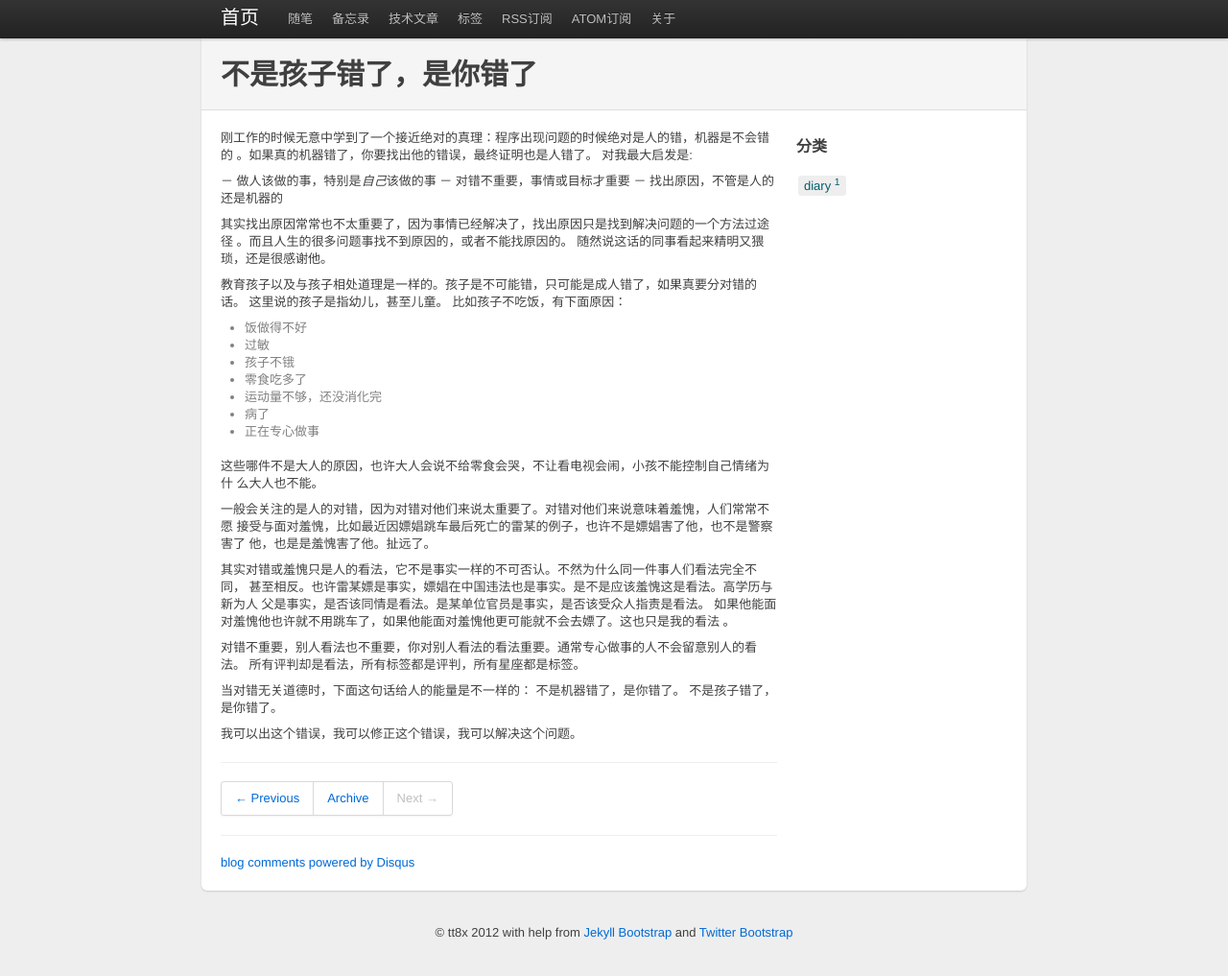
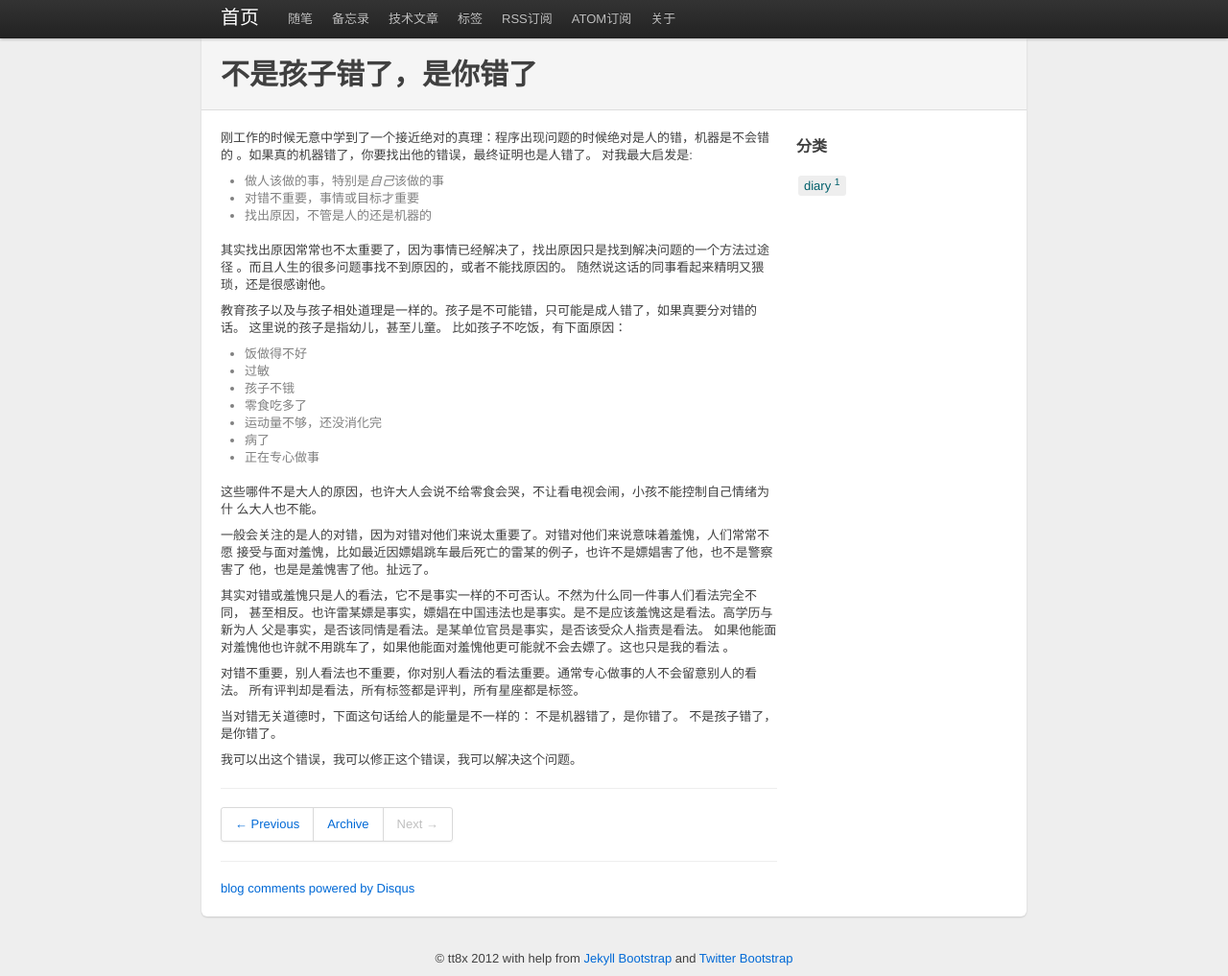
Before and after one commit to kkshare/kkshare.github.io, a Jekyll site: the page built from _posts/2016-04-12-不是孩子错了，是你错了.md, in a window 1280 px wide and 1017 px high. Shown: the whole window at 96% size. Built offline with Jekyll 4.4.1, drawn with Linux system fonts in a browser that asks for light colours; comment, search, counter and statistics services are not loaded.

```diff
--- a/_posts/2016-04-12-不是孩子错了，是你错了.md
+++ b/_posts/2016-04-12-不是孩子错了，是你错了.md
@@ -9,14 +9,13 @@ date: "2016-05-13"
 ---
 {% include JB/setup %}
 
-
 刚工作的时候无意中学到了一个接近绝对的真理：程序出现问题的时候绝对是人的错，机器是不会错的
 。如果真的机器错了，你要找出他的错误，最终证明也是人错了。
 对我最大启发是:
 
-－ 做人该做的事，特别是*自己*该做的事
-－ 对错不重要，事情或目标才重要
-－ 找出原因，不管是人的还是机器的
+- 做人该做的事，特别是*自己*该做的事
+- 对错不重要，事情或目标才重要
+- 找出原因，不管是人的还是机器的
 
 其实找出原因常常也不太重要了，因为事情已经解决了，找出原因只是找到解决问题的一个方法过途径
 。而且人生的很多问题事找不到原因的，或者不能找原因的。
@@ -25,6 +24,7 @@ date: "2016-05-13"
 教育孩子以及与孩子相处道理是一样的。孩子是不可能错，只可能是成人错了，如果真要分对错的话。
 这里说的孩子是指幼儿，甚至儿童。
 比如孩子不吃饭，有下面原因：
+
 - 饭做得不好
 - 过敏
 - 孩子不锇
```
